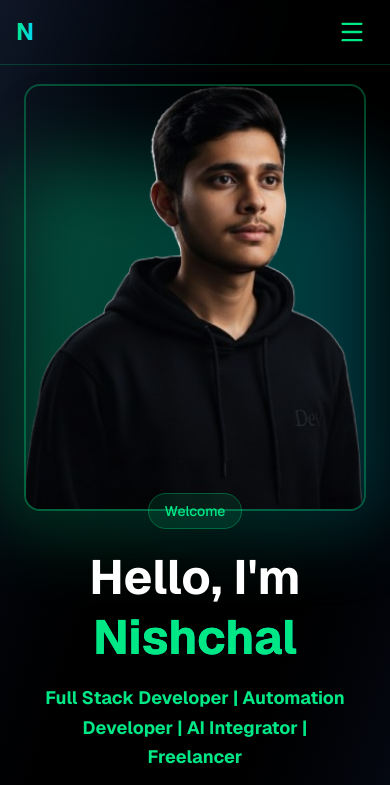
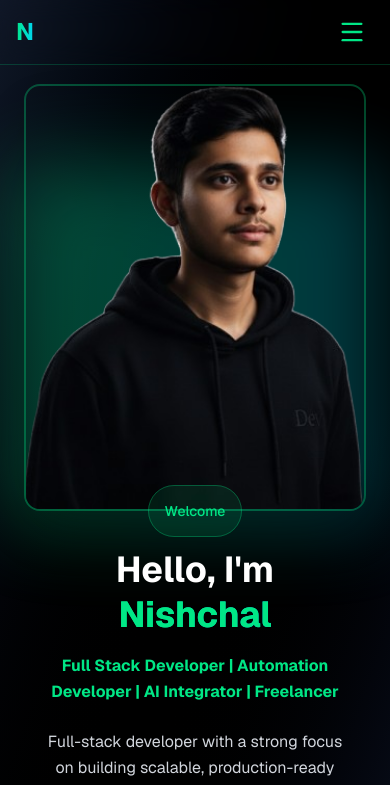
Before and after one commit to Nishchal05/portfolio, a Next.js app: page / in a window 390 px wide. Shown: the top 785 px of the page. Built offline with nearby package versions, Linux system fonts and the light colour scheme.

Commit message:
resolve bug

```diff
--- a/app/_component/Home.tsx
+++ b/app/_component/Home.tsx
@@ -27,13 +27,13 @@ export default function HomePage() {
         <div className="space-y-6">
           {/* Greeting Badge */}
           <div className="inline-block">
-            <span className="px-4 py-2 bg-[#00e786]/10 border border-[#00e786]/30 rounded-full text-[#00e786] text-sm font-medium backdrop-blur-sm">
+            <span className="px-4 py-4 bg-[#00e786]/10 border border-[#00e786]/30 rounded-full text-[#00e786] text-sm font-medium backdrop-blur-sm">
               Welcome
             </span>
           </div>
 
           {/* Main Heading */}
-          <h1 className="text-5xl sm:text-6xl lg:text-6xl font-bold mb-4 leading-tight">
+          <h1 className="text-4xl sm:text-5xl lg:text-6xl font-bold mb-4 leading-tight">
             <span className="text-white">Hello, I'm </span>
             <span className="text-[#00e786] bg-clip-text bg-gradient-to-r from-[#00e786] to-cyan-400">
               Nishchal
@@ -41,10 +41,10 @@ export default function HomePage() {
           </h1>
 
           {/* Description */}
-          <p className="text-lg font-bold sm:text-xl lg:text-2xl text-[#00e786] leading-relaxed max-w-xl">
+          <p className="text-md font-bold sm:text-lg lg:text-xl text-[#00e786] leading-relaxed max-w-xl">
           Full Stack Developer | Automation Developer | AI Integrator | Freelancer
           </p>
-          <p className="text-md sm:text-lg lg:text-2xl text-gray-300 leading-relaxed max-w-2xl">
+          <p className="text-md sm:text-lg lg:text-xl text-gray-300 leading-relaxed max-w-2xl">
           Full-stack developer with a strong focus on building scalable, production-ready web applications using modern technologies, AI integration, and automation, complemented by solid problem-solving skills and competitive programming experience in C++.</p>
 
           {/* CTA Buttons */}
```
